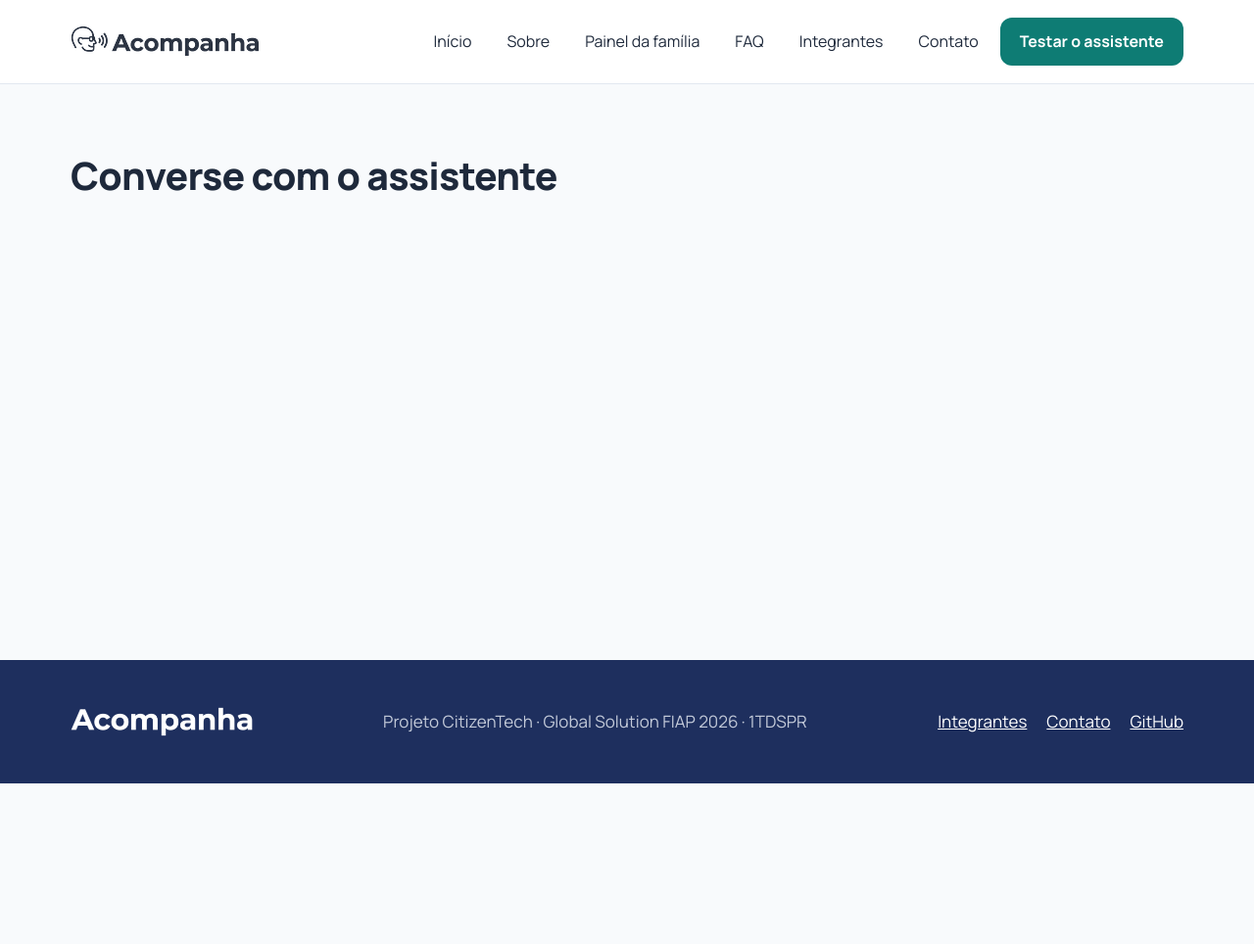
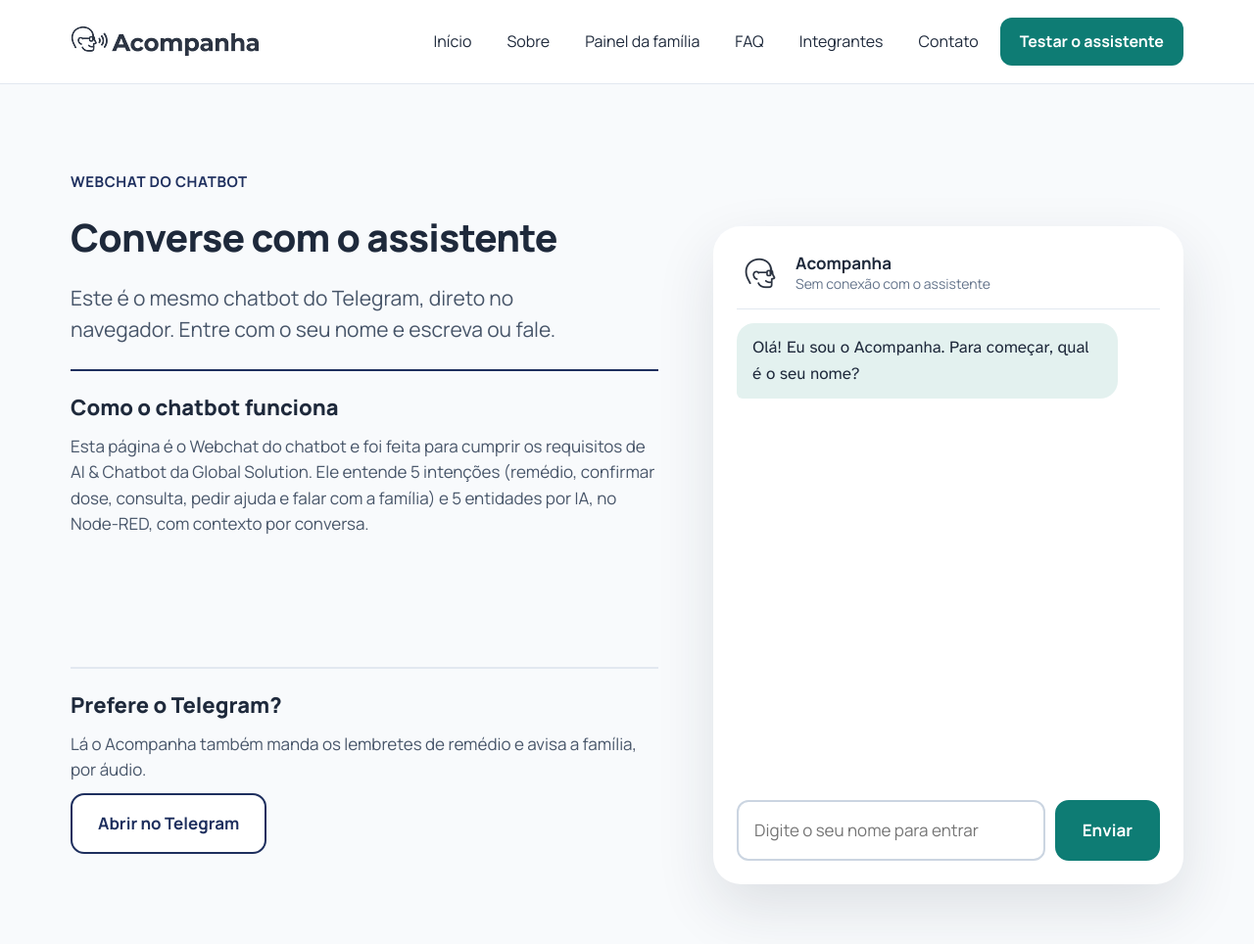
Before and after one commit to linorepos/acompanha-frontend, a plain HTML site: page assistente.html in a window 1280 px wide. Shown: the top 964 px of the page at 98% size. Before the commit the page ends 800 px from the top, so only its background shows below. Drawn offline with Linux system fonts and the light colour scheme; no server answers.

Commit message:
feat: página do assistente com o webchat

```diff
--- a/assistente.html
+++ b/assistente.html
@@ -9,6 +9,7 @@
   <link rel="preconnect" href="https://fonts.gstatic.com" crossorigin>
   <link href="https://fonts.googleapis.com/css2?family=Manrope:wght@400;500;600;700;800&amp;family=Montserrat:wght@800&amp;family=Atkinson+Hyperlegible:wght@400;700&amp;display=swap" rel="stylesheet">
   <link rel="stylesheet" href="css/style.css">
+  <link rel="stylesheet" href="css/assistente.css">
 </head>
 <body>
   <header class="cabecalho">
@@ -33,10 +34,61 @@
   </header>
 
   <main>
-    <!-- Página da solução 2: Converse com o assistente (Webchat)-->
-    <section class="secao">
-      <h1 class="titulo-pagina">Converse com o assistente</h1>
-    </section>
+    <!-- Página da solução 2: Webchat do chatbot. Tudo aqui foi feito para cumprir o requisito
+         de AI & Chatbot: Webchat em texto ligado ao fluxo do Node-RED (chatbot/). -->
+    <div class="hero">
+      <div class="hero__texto">
+        <p class="sobretitulo">Webchat do chatbot</p>
+        <h1 class="titulo-pagina">Converse com o assistente</h1>
+        <p class="texto-destaque">Este é o mesmo chatbot do Telegram, direto no navegador. Entre com o seu nome e escreva ou fale.</p>
+
+        <div class="pilar pilar--destaque">
+          <h2 class="pilar__titulo">Como o chatbot funciona</h2>
+          <p class="texto-suave">Esta página é o Webchat do chatbot e foi feita para cumprir os requisitos de AI &amp; Chatbot da Global Solution. Ele entende 5 intenções (remédio, confirmar dose, consulta, pedir ajuda e falar com a família) e 5 entidades por IA, no Node-RED, com contexto por conversa.</p>
+        </div>
+        <div class="pilar">
+          <h2 class="pilar__titulo">Prefere o Telegram?</h2>
+          <p class="texto-suave">Lá o Acompanha também manda os lembretes de remédio e avisa a família, por áudio.</p>
+          <a class="botao botao--secundario link-telegram" href="https://t.me/AcompanhaBot" target="_blank" rel="noopener noreferrer">Abrir no Telegram</a>
+        </div>
+      </div>
+
+      <div class="hero__visual">
+        <section class="conversa chat" aria-labelledby="chat-titulo">
+          <header class="conversa__topo">
+            <img class="conversa__avatar" src="assets/icons/icone-rosto.png" alt="" width="48" height="48">
+            <span class="conversa__nome chat__topo-nome">
+              <strong id="chat-titulo">Acompanha</strong>
+              <span id="chat-status">Conectando...</span>
+            </span>
+            <button class="botao botao--secundario chat__sair escondido" id="chat-sair" type="button">Sair</button>
+          </header>
+
+          <ol class="chat__mensagens" id="chat-mensagens" aria-live="polite" aria-label="Conversa com o Acompanha"></ol>
+
+          <div>
+            <div id="chat-acoes" class="escondido">
+              <button class="botao botao--assistente microfone" id="microfone" type="button" aria-pressed="false">
+                <span aria-hidden="true">&#127908;</span> <span id="microfone-texto">Toque aqui e fale</span>
+              </button>
+              <div class="botoes chat__sugestoes" role="group" aria-label="Sugestões de mensagem">
+                <button class="botao botao--secundario sugestao" type="button">Já tomei</button>
+                <button class="botao botao--secundario sugestao" type="button">Minhas consultas</button>
+                <button class="botao botao--secundario sugestao" type="button">Preciso de ajuda</button>
+                <button class="botao botao--secundario sugestao" type="button">Falar com a família</button>
+              </div>
+            </div>
+
+            <form class="chat__form" id="chat-form" novalidate>
+              <label class="oculto" for="chat-texto">Sua mensagem</label>
+              <input class="campo__entrada" id="chat-texto" type="text" maxlength="500" autocomplete="off" placeholder="Digite o seu nome para entrar">
+              <button class="botao botao--assistente" id="chat-enviar" type="submit">Enviar</button>
+            </form>
+            <p class="chat__erro" id="chat-erro" role="alert"></p>
+          </div>
+        </section>
+      </div>
+    </div>
   </main>
 
   <footer class="rodape">
@@ -52,5 +104,7 @@
   </footer>
 
   <script src="js/script.js"></script>
+  <script src="js/config.js"></script>
+  <script src="js/assistente.js"></script>
 </body>
 </html>
```
